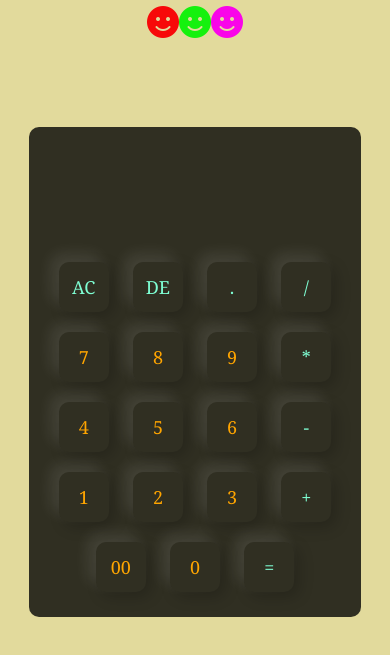
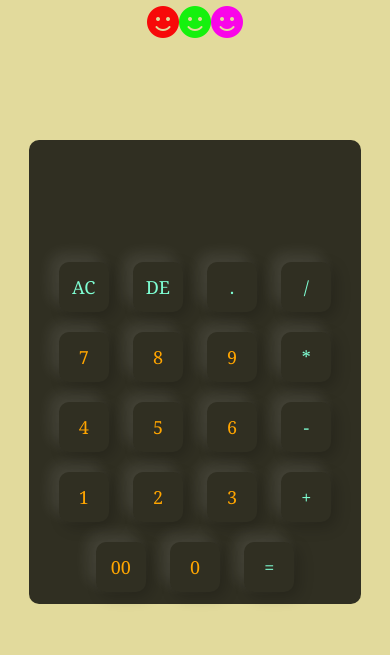
Before and after one commit to Nouluri-Nagababu/Calculator, a plain HTML site: page index.html in a window 390 px wide. Shown: the part 193-848 px from the top of the page. Drawn offline with Linux system fonts and the light colour scheme.

Commit message:
Add files via upload

```diff
--- a/style.css
+++ b/style.css
@@ -80,7 +80,7 @@ form input.operator {
 @media (max-width: 768px) {
   .calculator {
     max-width: 85%;  /* Take up most of the screen width on mobile */
-    padding: 15px;
+    padding: 2px;
   }
 
   .calculator form input {
```
